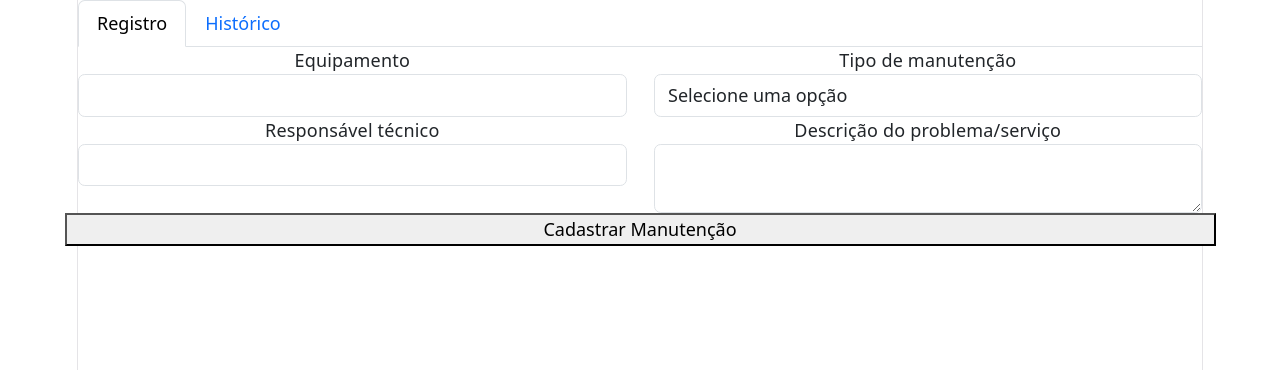
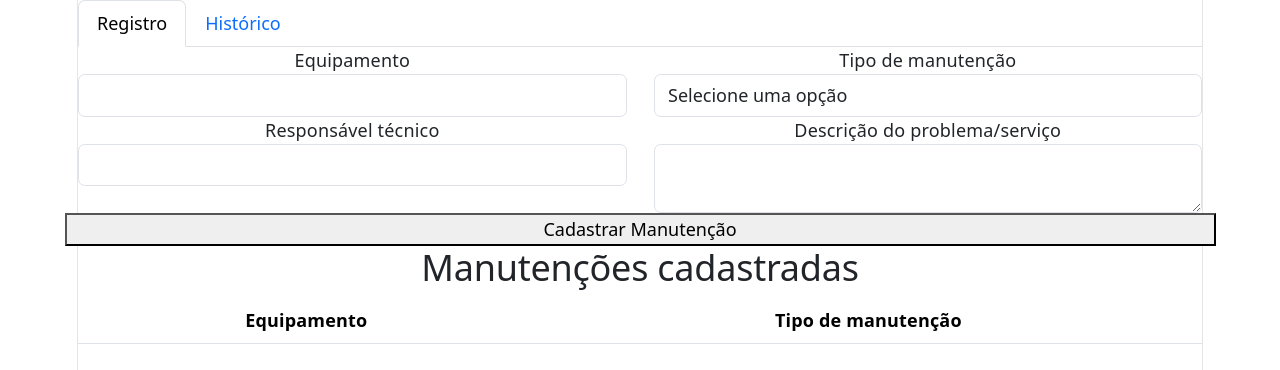
Before and after one commit to gok2001/exercicio-bootstrap, a React (Vite) app in the folder registro-manutencao/: page / in a window 1280 px wide. Shown: the top 370 px of the page. Built offline with nearby package versions, Linux system fonts and the light colour scheme.

Commit message:
feat: adiciona tabela

```diff
--- a/registro-manutencao/src/App.jsx
+++ b/registro-manutencao/src/App.jsx
@@ -7,6 +7,7 @@ function App() {
   const [tipoManutencao, setTipoManutencao] = useState("");
   const [responsavelTecnico, setResponsavelTecnico] = useState("");
   const [descricao, setDescricao] = useState("");
+  const [manutencoes, setManutencoes] = useState([]);
   const [erros, setErros] = useState({});
   const [abaAtiva, setAbaAtiva] = useState("registro");
 
@@ -33,6 +34,30 @@ function App() {
           erros={erros}
           />
 
+          <h2>Manutenções cadastradas</h2>
+
+          <div className="table-responsive">
+            <table className="table table-striped align-middle">
+
+                <thead>
+                  <tr>
+                    <th>Equipamento</th>
+                    <th>Tipo de manutenção</th>
+                  </tr>
+                </thead>
+
+                <tbody>
+                  {manutencoes.map((manutencao, index) => (
+                    <tr key={index}>
+                      <td>{manutencao.equipamento}</td>
+                      <td>{manutencao.tipoManutencao}</td>
+                    </tr>
+                  ))}
+                </tbody>
+
+            </table>
+          </div>
+
         </div>
       )}
     </div>
```
